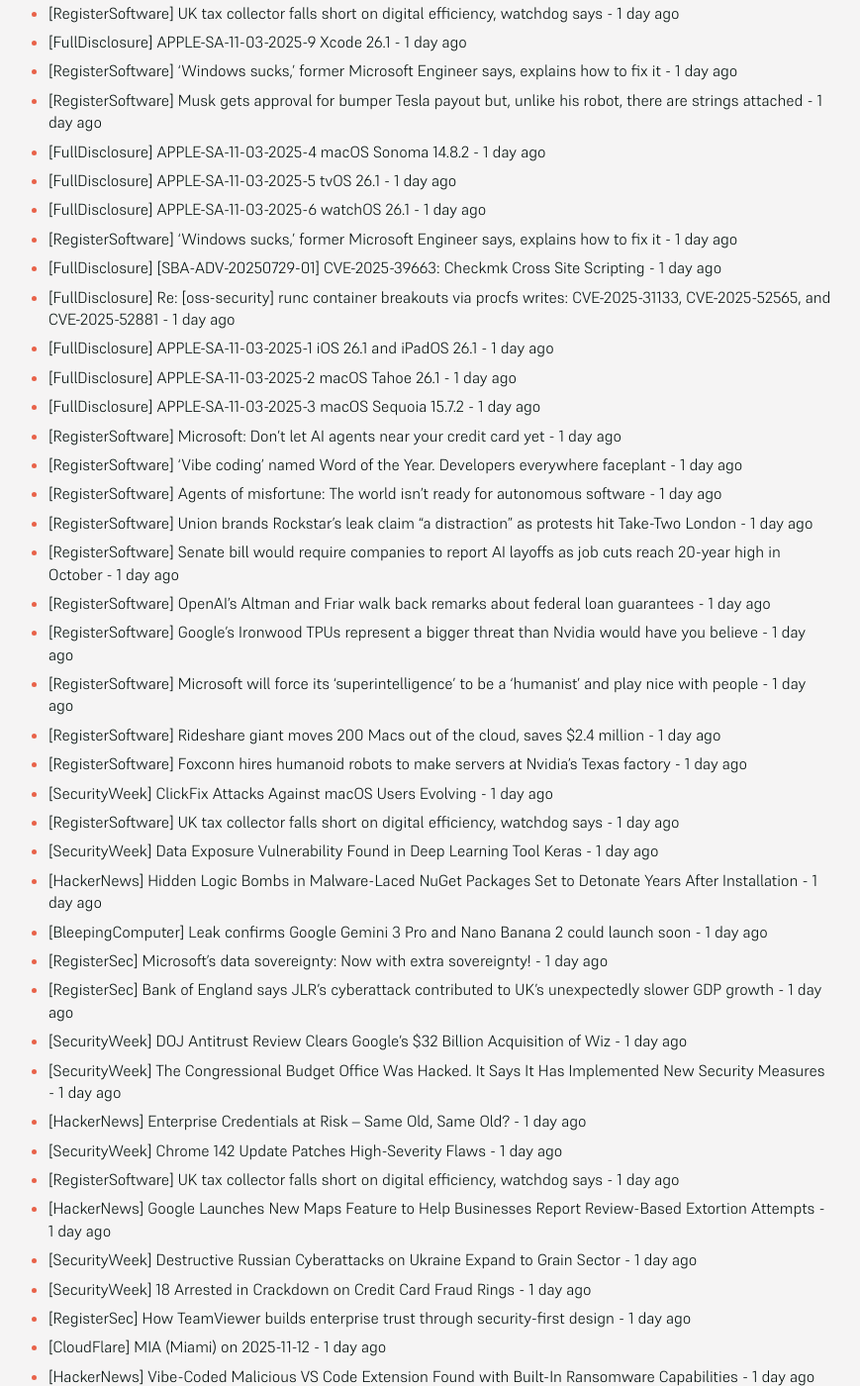
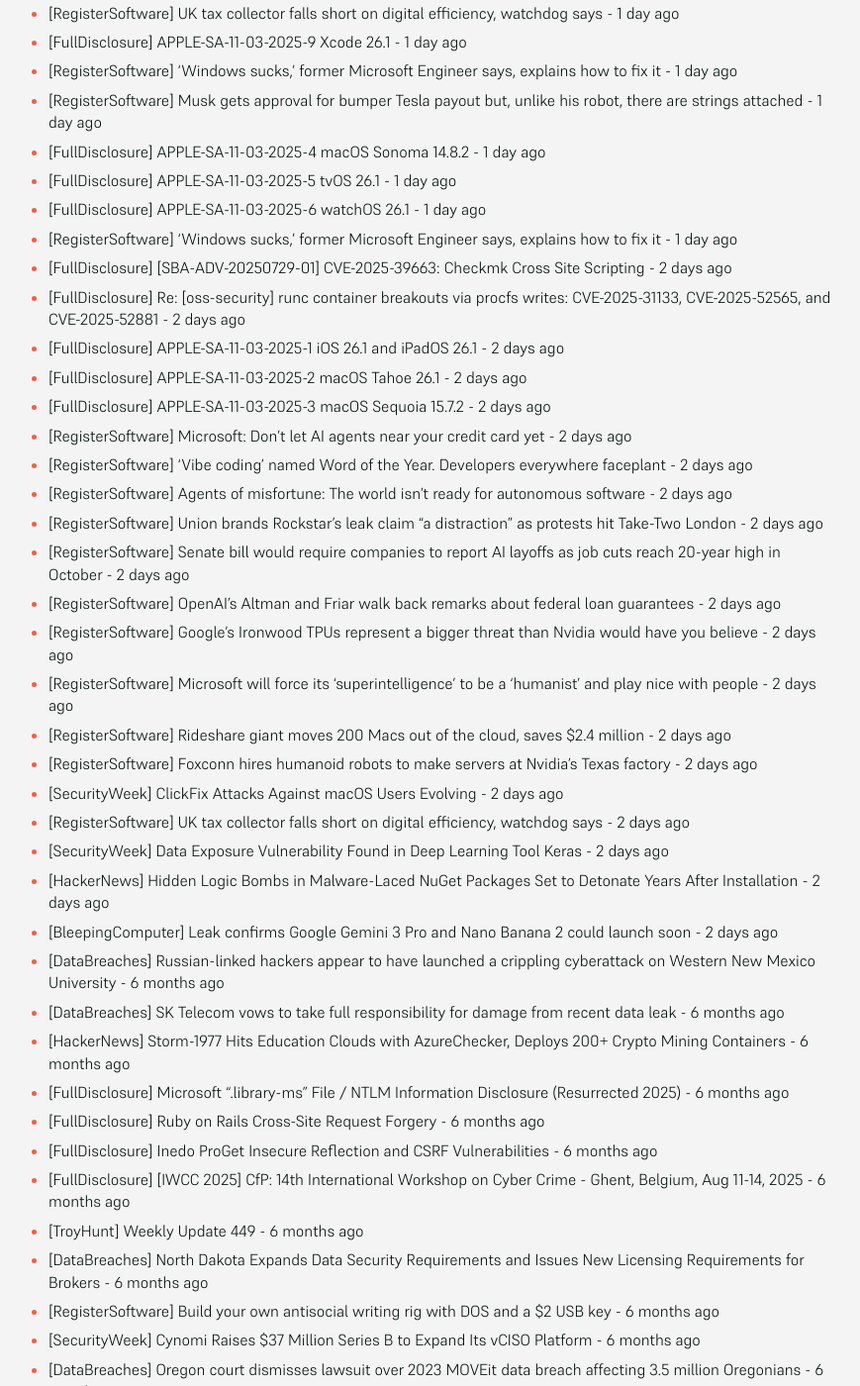
Before and after one commit to SecOpsNews/news, a Jekyll site: the page built from index.md, in a window 1280 px wide and 1400 px high, scrolled down 2509 px. Shown: the whole window at 99% size, without its empty margins (215-1084 px from the left). Built offline with Jekyll 4.4.1, drawn with Linux system fonts in a browser that asks for light colours; some of the changed text lies outside the part shown.

Commit message:
New Feed

```diff
--- a/index.md
+++ b/index.md
@@ -87,40 +87,26 @@ description: Latest Updates
 - [FullDisclosure] APPLE-SA-11-03-2025-5 tvOS 26.1 - 1 day ago
 - [FullDisclosure] APPLE-SA-11-03-2025-6 watchOS 26.1 - 1 day ago
 - [RegisterSoftware] 'Windows sucks,' former Microsoft Engineer says, explains how to fix it - 1 day ago
-- [FullDisclosure] [SBA-ADV-20250729-01] CVE-2025-39663: Checkmk Cross Site	Scripting - 1 day ago
-- [FullDisclosure] Re: [oss-security] runc container breakouts via procfs writes: CVE-2025-31133, CVE-2025-52565, and CVE-2025-52881 - 1 day ago
-- [FullDisclosure] APPLE-SA-11-03-2025-1 iOS 26.1 and iPadOS 26.1 - 1 day ago
-- [FullDisclosure] APPLE-SA-11-03-2025-2 macOS Tahoe 26.1 - 1 day ago
-- [FullDisclosure] APPLE-SA-11-03-2025-3 macOS Sequoia 15.7.2 - 1 day ago
-- [RegisterSoftware] Microsoft: Don't let AI agents near your credit card yet - 1 day ago
-- [RegisterSoftware] 'Vibe coding' named Word of the Year. Developers everywhere faceplant - 1 day ago
-- [RegisterSoftware] Agents of misfortune: The world isn't ready for autonomous software - 1 day ago
-- [RegisterSoftware] Union brands Rockstar’s leak claim “a distraction” as protests hit Take-Two London - 1 day ago
-- [RegisterSoftware] Senate bill would require companies to report AI layoffs as job cuts reach 20-year high in October - 1 day ago
-- [RegisterSoftware] OpenAI's Altman and Friar walk back remarks about federal loan guarantees - 1 day ago
-- [RegisterSoftware] Google’s Ironwood TPUs represent a bigger threat than Nvidia would have you believe - 1 day ago
-- [RegisterSoftware] Microsoft will force its 'superintelligence' to be a 'humanist' and play nice with people - 1 day ago
-- [RegisterSoftware] Rideshare giant moves 200 Macs out of the cloud, saves $2.4 million - 1 day ago
-- [RegisterSoftware] Foxconn hires humanoid robots to make servers at Nvidia's Texas factory - 1 day ago
-- [SecurityWeek] ClickFix Attacks Against macOS Users Evolving - 1 day ago
-- [RegisterSoftware] UK tax collector falls short on digital efficiency, watchdog says - 1 day ago
-- [SecurityWeek] Data Exposure Vulnerability Found in Deep Learning Tool Keras - 1 day ago
-- [HackerNews] Hidden Logic Bombs in Malware-Laced NuGet Packages Set to Detonate Years After Installation - 1 day ago
-- [BleepingComputer] Leak confirms Google Gemini 3 Pro and Nano Banana 2 could launch soon - 1 day ago
-- [RegisterSec] Microsoft's data sovereignty: Now with extra sovereignty! - 1 day ago
-- [RegisterSec] Bank of England says JLR's cyberattack contributed to UK's unexpectedly slower GDP growth - 1 day ago
-- [SecurityWeek] DOJ Antitrust Review Clears Google’s $32 Billion Acquisition of Wiz - 1 day ago
-- [SecurityWeek] The Congressional Budget Office Was Hacked. It Says It Has Implemented New Security Measures - 1 day ago
-- [HackerNews] Enterprise Credentials at Risk – Same Old, Same Old? - 1 day ago
-- [SecurityWeek] Chrome 142 Update Patches High-Severity Flaws - 1 day ago
-- [RegisterSoftware] UK tax collector falls short on digital efficiency, watchdog says - 1 day ago
-- [HackerNews] Google Launches New Maps Feature to Help Businesses Report Review-Based Extortion Attempts - 1 day ago
-- [SecurityWeek] Destructive Russian Cyberattacks on Ukraine Expand to Grain Sector - 1 day ago
-- [SecurityWeek] 18 Arrested in Crackdown on Credit Card Fraud Rings - 1 day ago
-- [RegisterSec] How TeamViewer builds enterprise trust through security-first design - 1 day ago
-- [CloudFlare] MIA (Miami) on 2025-11-12 - 1 day ago
-- [HackerNews] Vibe-Coded Malicious VS Code Extension Found with Built-In Ransomware Capabilities - 1 day ago
-- [CloudFlare] SIN (Singapore) on 2025-11-17 - 2 days ago
+- [FullDisclosure] [SBA-ADV-20250729-01] CVE-2025-39663: Checkmk Cross Site	Scripting - 2 days ago
+- [FullDisclosure] Re: [oss-security] runc container breakouts via procfs writes: CVE-2025-31133, CVE-2025-52565, and CVE-2025-52881 - 2 days ago
+- [FullDisclosure] APPLE-SA-11-03-2025-1 iOS 26.1 and iPadOS 26.1 - 2 days ago
+- [FullDisclosure] APPLE-SA-11-03-2025-2 macOS Tahoe 26.1 - 2 days ago
+- [FullDisclosure] APPLE-SA-11-03-2025-3 macOS Sequoia 15.7.2 - 2 days ago
+- [RegisterSoftware] Microsoft: Don't let AI agents near your credit card yet - 2 days ago
+- [RegisterSoftware] 'Vibe coding' named Word of the Year. Developers everywhere faceplant - 2 days ago
+- [RegisterSoftware] Agents of misfortune: The world isn't ready for autonomous software - 2 days ago
+- [RegisterSoftware] Union brands Rockstar’s leak claim “a distraction” as protests hit Take-Two London - 2 days ago
+- [RegisterSoftware] Senate bill would require companies to report AI layoffs as job cuts reach 20-year high in October - 2 days ago
+- [RegisterSoftware] OpenAI's Altman and Friar walk back remarks about federal loan guarantees - 2 days ago
+- [RegisterSoftware] Google’s Ironwood TPUs represent a bigger threat than Nvidia would have you believe - 2 days ago
+- [RegisterSoftware] Microsoft will force its 'superintelligence' to be a 'humanist' and play nice with people - 2 days ago
+- [RegisterSoftware] Rideshare giant moves 200 Macs out of the cloud, saves $2.4 million - 2 days ago
+- [RegisterSoftware] Foxconn hires humanoid robots to make servers at Nvidia's Texas factory - 2 days ago
+- [SecurityWeek] ClickFix Attacks Against macOS Users Evolving - 2 days ago
+- [RegisterSoftware] UK tax collector falls short on digital efficiency, watchdog says - 2 days ago
+- [SecurityWeek] Data Exposure Vulnerability Found in Deep Learning Tool Keras - 2 days ago
+- [HackerNews] Hidden Logic Bombs in Malware-Laced NuGet Packages Set to Detonate Years After Installation - 2 days ago
+- [BleepingComputer] Leak confirms Google Gemini 3 Pro and Nano Banana 2 could launch soon - 2 days ago
 - [DataBreaches] Russian-linked hackers appear to have launched a crippling cyberattack on Western New Mexico University - 6 months ago
 - [DataBreaches] SK Telecom vows to take full responsibility for damage from recent data leak - 6 months ago
 - [HackerNews] Storm-1977 Hits Education Clouds with AzureChecker, Deploys 200+ Crypto Mining Containers - 6 months ago
```
Also changed, not shown: other parts of index.md (+8 -8 lines).
